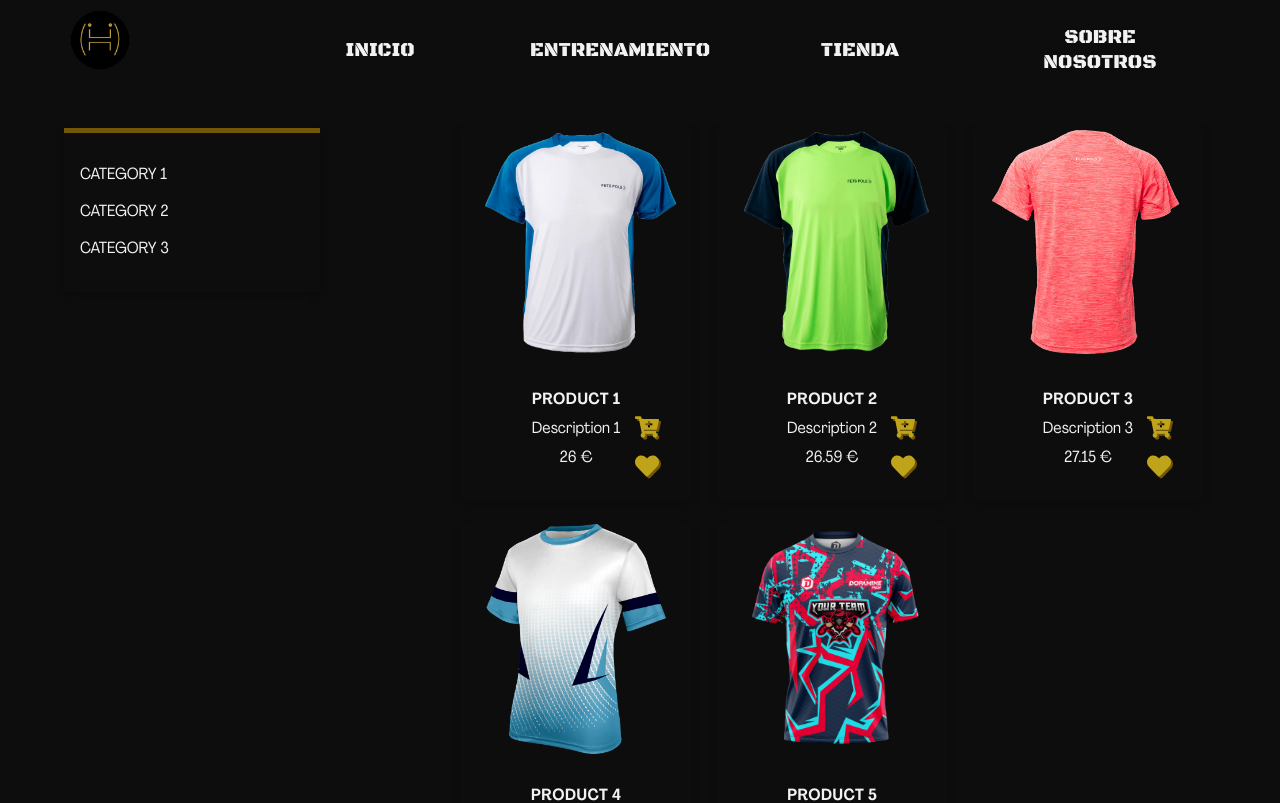
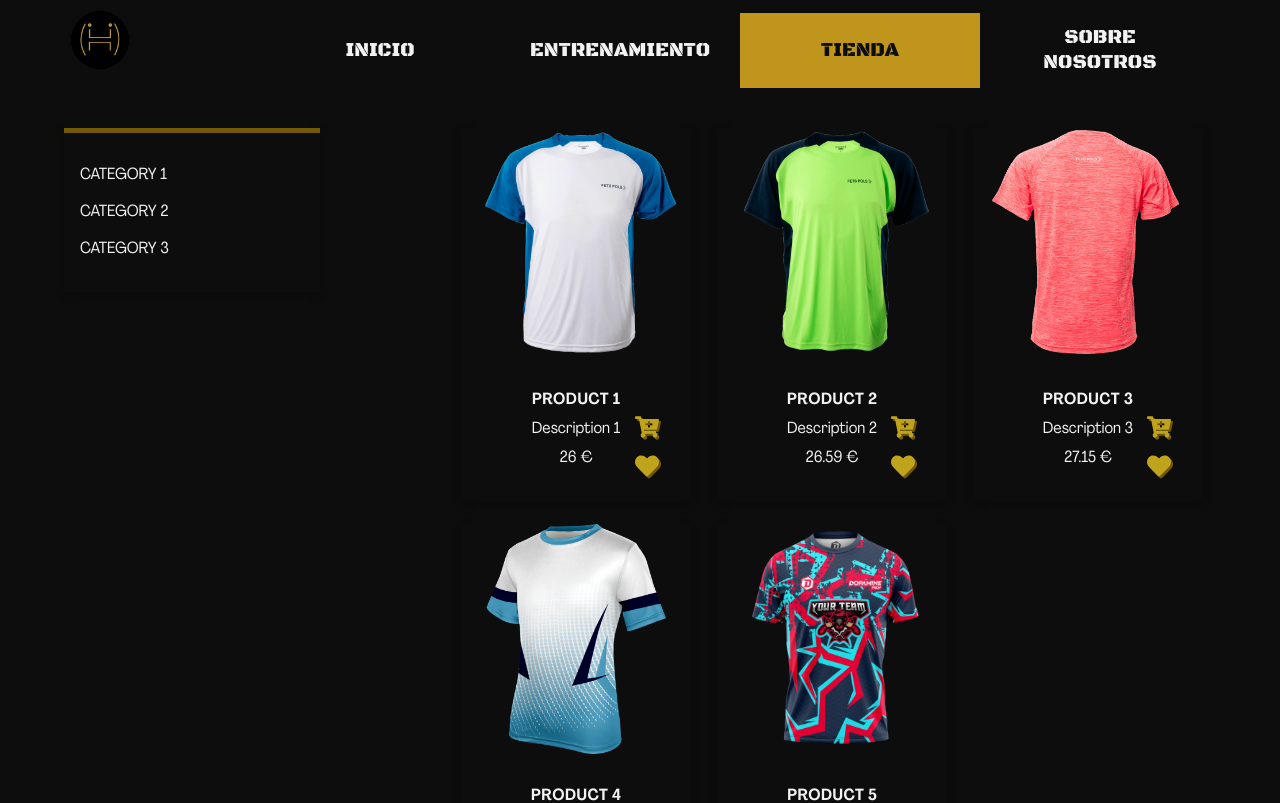
Before and after one commit to Webit-O/CDH-HALTEROFILIA-LZT, a React (Vite) app in the folder front/: page /retail in a window 1280 px wide. Shown: the top 803 px of the page. Built offline with nearby package versions, Linux system fonts and the light colour scheme.

Commit message:
edit: links

```diff
--- a/front/src/components/Navlinks/Navlinks.jsx
+++ b/front/src/components/Navlinks/Navlinks.jsx
@@ -6,7 +6,7 @@ const Navlinks = () => {
     <ul id='nav-list'>
         <NavLink to="/" exact activeClassName="active"><li>INICIO</li></NavLink>
         <NavLink to="/training" activeClassName="active"><li>ENTRENAMIENTO</li></NavLink>
-        <NavLink to="/store" activeClassName="active"><li>TIENDA</li></NavLink>
+        <NavLink to="/retail" activeClassName="active"><li>TIENDA</li></NavLink>
         <NavLink to="/about" activeClassName="active"><li>SOBRE NOSOTROS</li></NavLink>
     </ul>
   )
```
